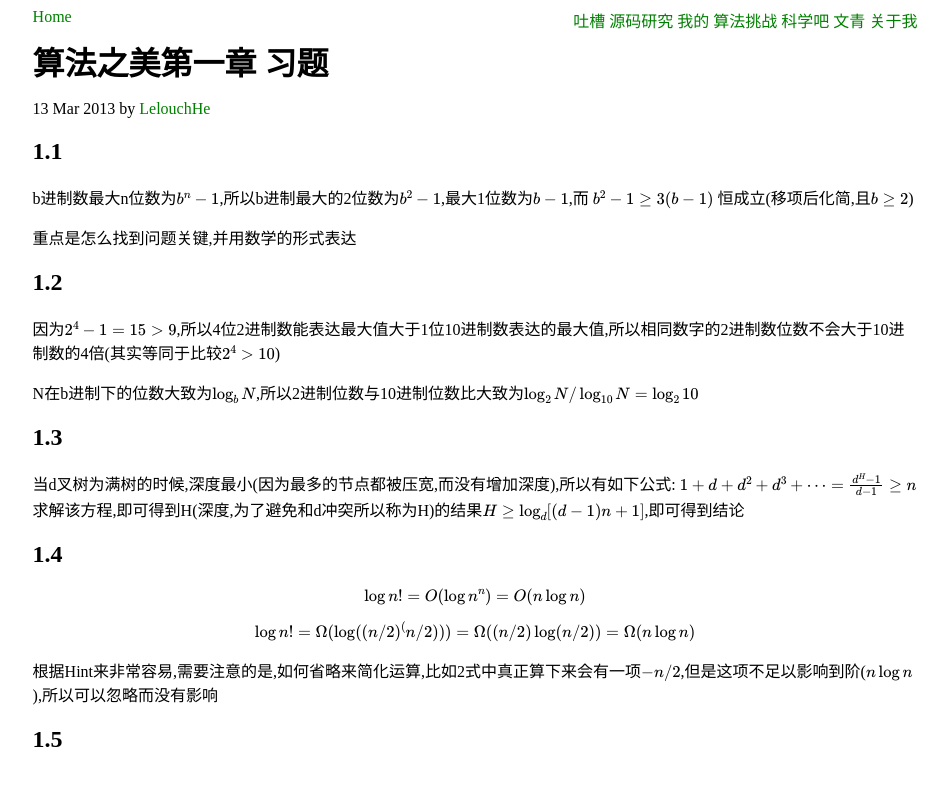
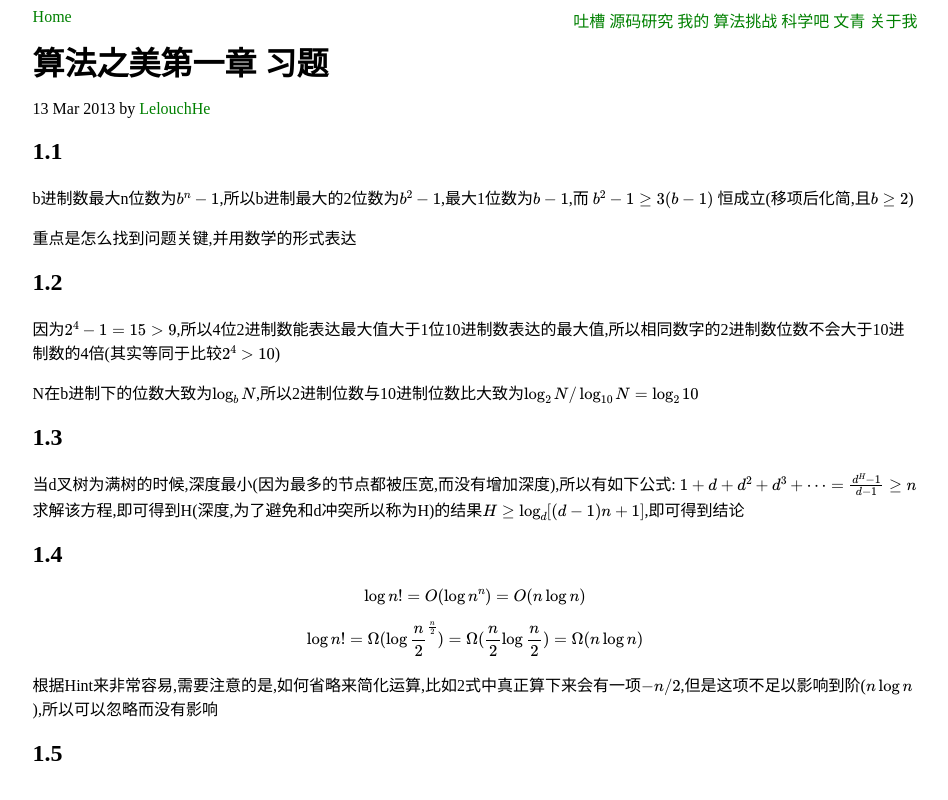
Before and after one commit to LelouchHe/lelouchhe.github.com, a Jekyll site: the page built from _posts/algorithm/2013-03-13-algorithms_chap_01_problem.md, in a window 1280 px wide. Shown: the top 800 px of the page, without its empty margins (165-1113 px from the left). Built offline with Jekyll 4.4.1, drawn with Linux system fonts in a browser that asks for light colours; Markdown is read by kramdown in place of the engine named in the settings; formulas are drawn with MathJax 3.

Commit message:
new update

```diff
--- a/_posts/algorithm/2013-03-13-algorithms_chap_01_problem.md
+++ b/_posts/algorithm/2013-03-13-algorithms_chap_01_problem.md
@@ -33,7 +33,7 @@ $$
 
 $$\log {n !} = O(\log {n ^ n}) = O(n \log n)$$
 
-$$\log {n !} = \Omega (\log ((n / 2) ^ (n / 2))) = \Omega ((n / 2) \log (n / 2)) = \Omega (n \log n)$$
+$$\log {n !} = \Omega (\log {\frac{n}{2} ^ \frac{n}{2}}) = \Omega (\frac{n}{2} \log {\frac{n}{2}}) = \Omega (n \log n)$$
 
 根据Hint来非常容易,需要注意的是,如何省略来简化运算,比如2式中真正算下来会有一项$- n / 2$,但是这项不足以影响到阶($n \log n$),所以可以忽略而没有影响
 
```
